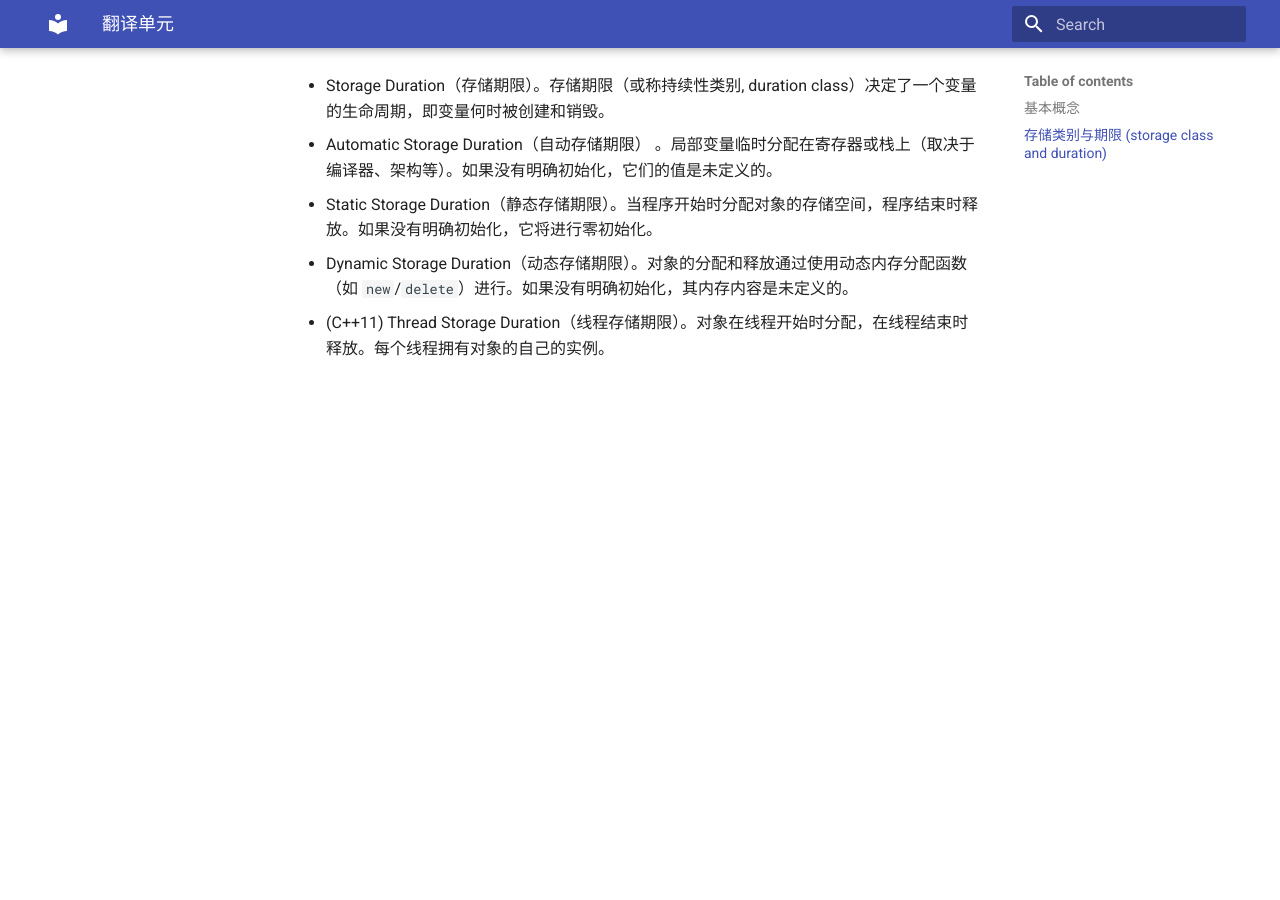
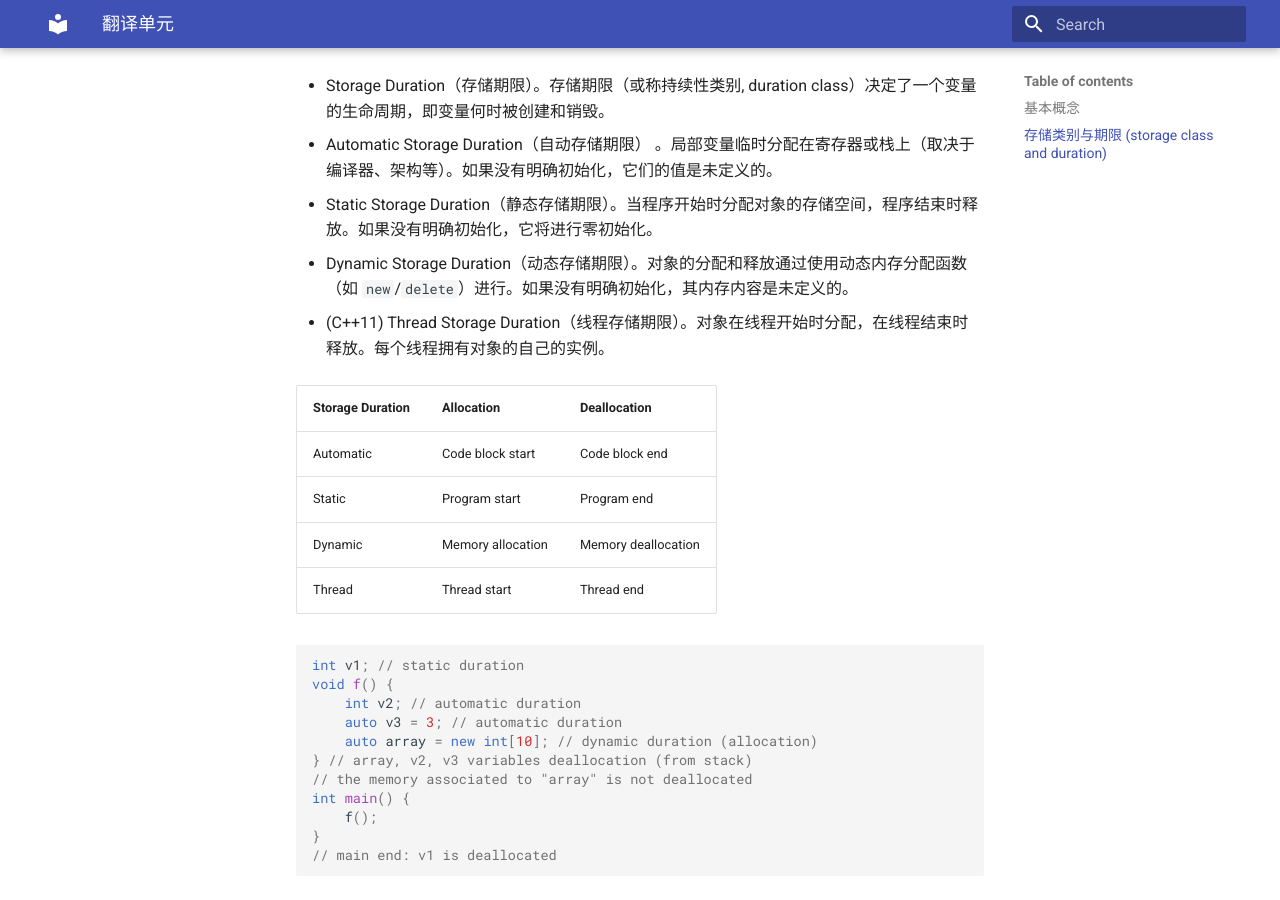
Before and after one commit to ymma98/technotes, an MkDocs documentation site: the page built from docs/cpp/翻译单元.md, in a window 1280 px wide and 900 px high, scrolled down 1610 px. Built offline with MkDocs 1.6.1 and Material for MkDocs 9.7.7, drawn with Linux system fonts in a browser that asks for light colours; before the commit the page ends 2003 px from its top, so only the background shows below that.

Commit message:
docs/cpp/翻译单元.md updated from https://stackedit.cn/

````diff
--- a/docs/cpp/翻译单元.md
+++ b/docs/cpp/翻译单元.md
@@ -57,7 +57,28 @@ struct A {
 
 -   (C++11) Thread Storage Duration（线程存储期限）。对象在线程开始时分配，在线程结束时释放。每个线程拥有对象的自己的实例。
 
+| Storage Duration | Allocation | Deallocation |
+| :--- | :--- | :--- |
+| Automatic | Code block start | Code block end |
+| Static | Program start | Program end |
+| Dynamic | Memory allocation | Memory deallocation |
+| Thread | Thread start | Thread end |
 
+
+```cpp
+int v1; // static duration
+void f() {
+    int v2; // automatic duration
+    auto v3 = 3; // automatic duration
+    auto array = new int[10]; // dynamic duration (allocation)
+} // array, v2, v3 variables deallocation (from stack)
+// the memory associated to "array" is not deallocated
+int main() {
+    f();
+}
+// main end: v1 is deallocated
+```
 <!--stackedit_data:
-eyJoaXN0b3J5IjpbMTYzODc3NDY3NywxNzUyMjkzNzNdfQ==
+eyJoaXN0b3J5IjpbLTE4Nzc3NTM1NzIsMTYzODc3NDY3NywxNz
+UyMjkzNzNdfQ==
 -->
````
